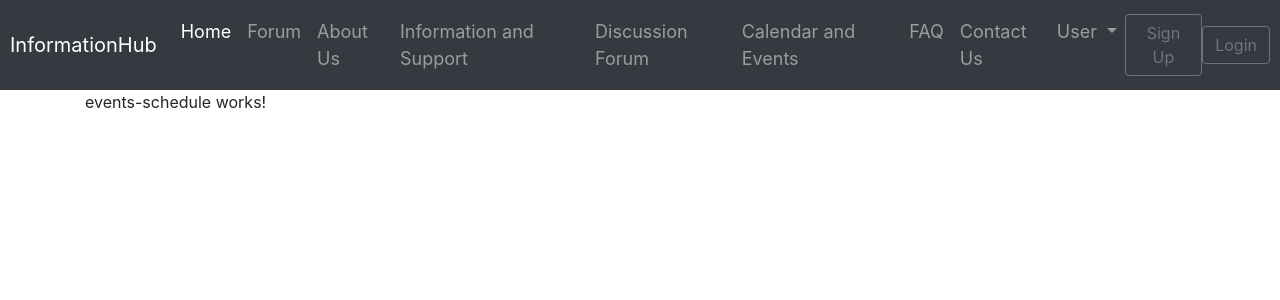
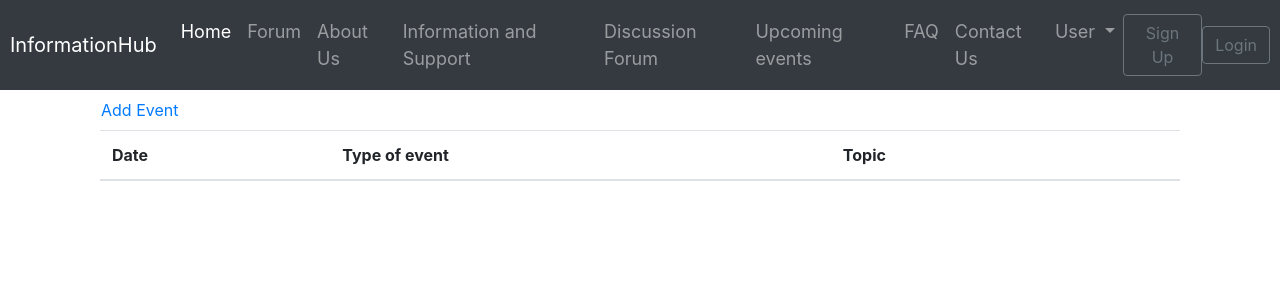
Before and after one commit to cmsalser/Information-Hub, an Angular app in the folder src/main/front-end/: page /schedule in a window 1280 px wide. Shown: the top 300 px of the page. Built offline with nearby package versions, Linux system fonts and the light colour scheme.

Commit message:
adding components for schedule functionality

```diff
--- a/src/main/front-end/src/app/app.component.html
+++ b/src/main/front-end/src/app/app.component.html
@@ -92,7 +92,7 @@
       <a class="nav-link" href="#">Discussion Forum</a>
     </li>
     <li class="nav-item">
-      <a class="nav-link" href="#">Calendar and Events</a>
+      <a class="nav-link" href="/schedule">Upcoming events</a>
     </li>
     <li class="nav-item">
       <a class="nav-link" routerLinkActive="active" routerLink="/faq">FAQ</a>
--- a/src/main/front-end/src/app/app.module.ts
+++ b/src/main/front-end/src/app/app.module.ts
@@ -17,6 +17,7 @@ import { ThreadEditComponent } from './forum/thread-edit/thread-edit.component';
 import { PostEditComponent } from './forum/post-edit/post-edit.component';
 import { ThreadAddComponent } from './forum/thread-add/thread-add.component';
 import { EventsScheduleComponent } from './events-schedule/events-schedule.component';
+import { AddEventComponent } from './events-schedule/add-event/add-event.component';
 
 @NgModule({
   declarations: [
@@ -33,7 +34,8 @@ import { EventsScheduleComponent } from './events-schedule/events-schedule.compo
     ThreadEditComponent,
     PostEditComponent,
     ThreadAddComponent,
-    EventsScheduleComponent
+    EventsScheduleComponent,
+    AddEventComponent
   ],
   imports: [
     BrowserModule,
--- /dev/null
+++ b/src/main/front-end/src/app/events-schedule/add-event/add-event.component.html
@@ -0,0 +1 @@
+<p>add-event works!</p>
--- /dev/null
+++ b/src/main/front-end/src/app/events-schedule/add-event/add-event.component.ts
@@ -0,0 +1,15 @@
+import { Component, OnInit } from '@angular/core';
+
+@Component({
+  selector: 'app-add-event',
+  templateUrl: './add-event.component.html',
+  styleUrls: ['./add-event.component.css']
+})
+export class AddEventComponent implements OnInit {
+
+  constructor() { }
+
+  ngOnInit(): void {
+  }
+
+}
--- a/src/main/front-end/src/app/events-schedule/events-schedule.component.html
+++ b/src/main/front-end/src/app/events-schedule/events-schedule.component.html
@@ -1 +1,25 @@
-<p>events-schedule works!</p>
+<div class="container">
+    <div class="row">
+        <a class="nav-link" routerLinkActive="active" routerLink="/add-event">Add Event</a>
+    </div>
+    <table class="table table-hover">
+        <thead>
+          <tr>
+            <th scope="col">Date</th>
+            <th scope="col">Type of event</th>
+            <th scope="col">Topic</th>
+            <th scope="col"></th>
+          </tr>
+        </thead>
+        <tbody>
+          <tr>
+            <th scope="row">
+            </th>
+            <td></td>
+            <td></td>
+            <td></td>
+          </tr>
+
+        </tbody>
+      </table>
+</div>
```
Also changed, not shown: src/main/front-end/src/app/events-schedule/events-schedule.service.ts (added, +9 -0 lines), src/main/front-end/src/app/events-schedule/add-event/add-event.component.css (added), 2 other files (tests, documents, lock files or other folders).
